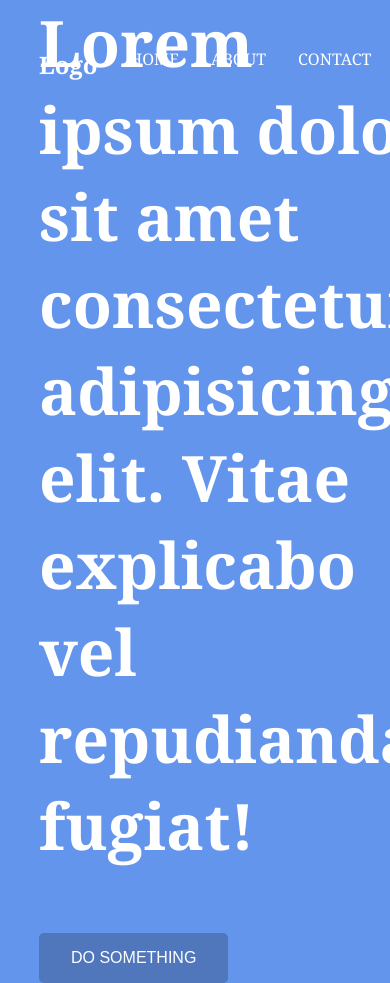
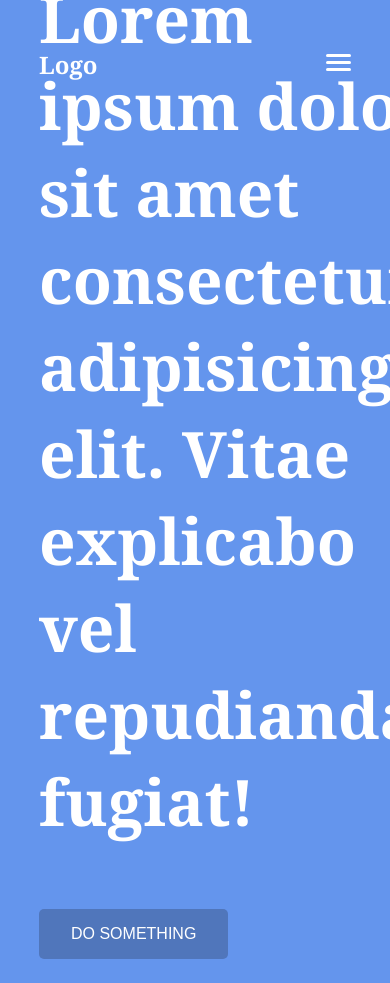
Before and after one commit to elishaking/responsive-navbar-js, a plain HTML site: page index.html in a window 390 px wide. Shown: the top 983 px of the page. After the commit the page ends 959 px from the top, so only its background shows below. Drawn offline with Linux system fonts and the light colour scheme.

Commit message:
hamburger menu

```diff
--- a/css/navbar.css
+++ b/css/navbar.css
@@ -2,10 +2,12 @@ nav {
   padding: 3em 10vw;
   display: flex;
   justify-content: space-between;
+  align-items: center;
 }
 
 nav h1 {
   font-size: x-large;
+  margin: 0;
 }
 
 nav ul {
@@ -16,3 +18,34 @@ nav ul {
 nav li {
   margin-left: 2em;
 }
+
+#menu {
+  cursor: pointer;
+}
+
+#menu div {
+  height: 3px;
+  width: 25px;
+  background-color: white;
+  border-radius: 100px;
+  margin-bottom: 4px;
+  transition: 0.3s ease-in-out;
+}
+
+#menu.open .line1 {
+  transform: rotate(45deg) translate(5px, 5px);
+}
+
+#menu.open .line2 {
+  visibility: hidden;
+}
+
+#menu.open .line3 {
+  transform: rotate(-45deg) translate(5px, -5px);
+}
+
+@media (max-width: 560px) {
+  nav ul {
+    display: none;
+  }
+}
--- a/index.html
+++ b/index.html
@@ -18,6 +18,12 @@
         <li>ABOUT</li>
         <li>CONTACT</li>
       </ul>
+
+      <div id="menu">
+        <div class="line1"></div>
+        <div class="line2"></div>
+        <div class="line3"></div>
+      </div>
     </nav>
 
     <div class="container">
--- a/js/main.js
+++ b/js/main.js
@@ -0,0 +1,5 @@
+const menu = document.getElementById("menu");
+
+menu.addEventListener("click", e => {
+  menu.classList.toggle("open");
+});
```
